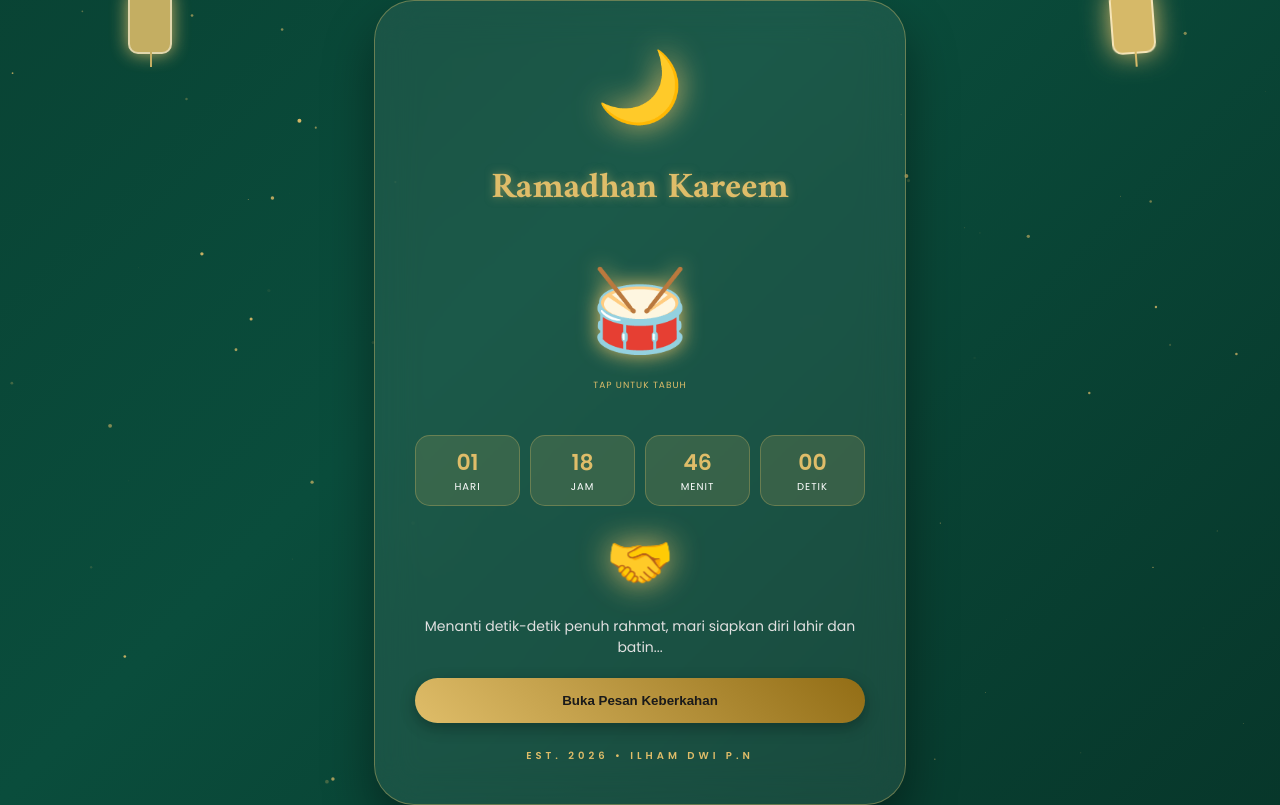
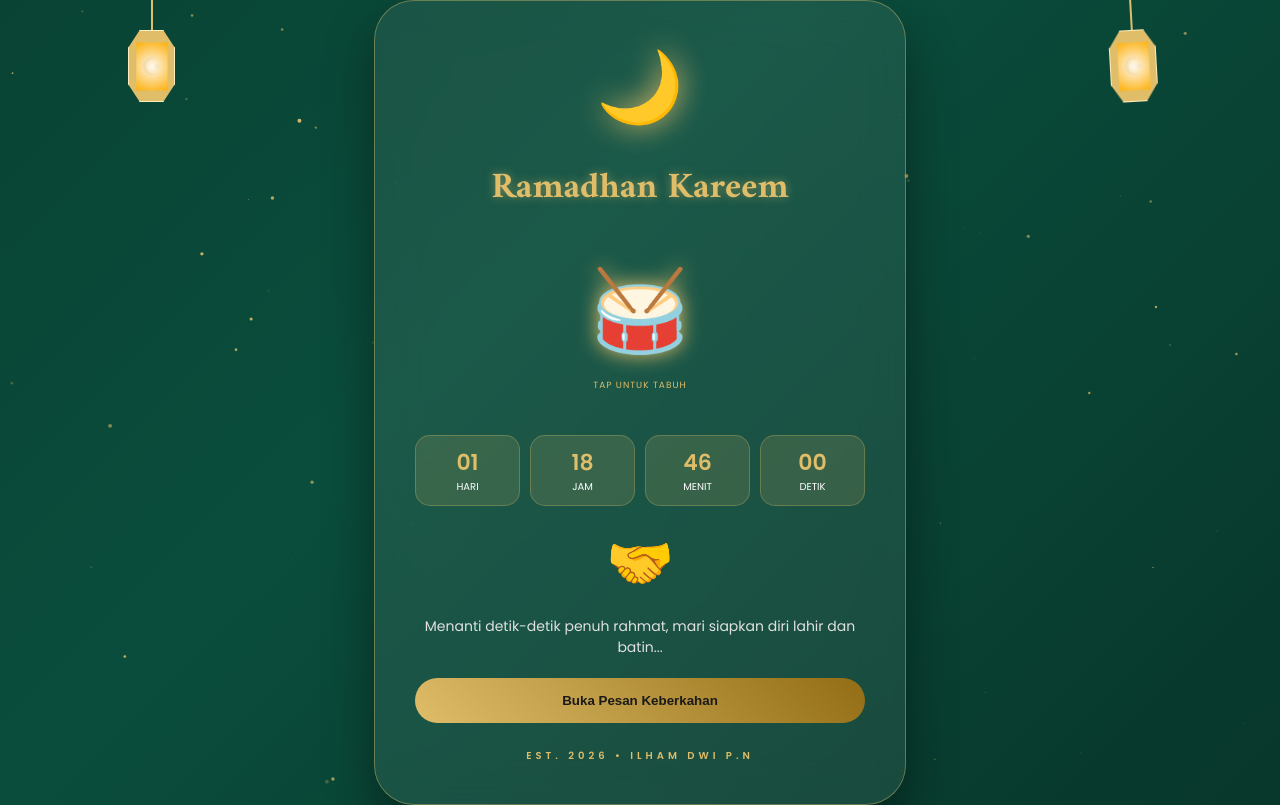
Before and after one commit to ilhamdwi/ucapan-ramadhan, a plain HTML site: page index.html in a window 1280 px wide. Drawn offline with Linux system fonts and the light colour scheme.

Commit message:
Update index.html

```diff
--- a/index.html
+++ b/index.html
@@ -11,6 +11,7 @@
             --light-gold: #ffebbc;
             --dark-green: #041d16;
             --mid-green: #0a4d3c;
+            --lantern-glow: rgba(255, 174, 0, 0.6);
         }
 
         body {
@@ -36,50 +37,70 @@
 
         #canvas-stars {
             position: fixed;
-            top: 0;
-            left: 0;
-            z-index: 1;
+            top: 0; left: 0; z-index: 1;
             pointer-events: none;
         }
 
-        /* Lampion Modern */
-        .lantern {
+        /* --- LAMPION ISLAMI (FANOUS) --- */
+        .lantern-container {
             position: absolute;
-            width: 40px;
-            height: 60px;
-            background: var(--gold);
-            border-radius: 10px;
-            top: -10px;
+            top: -20px;
             z-index: 5;
-            animation: swing 3s ease-in-out infinite alternate, glow 2s infinite alternate;
             transform-origin: top center;
-            box-shadow: 0 0 20px var(--gold);
-            border: 2px solid var(--light-gold);
-        }
-
-        @keyframes glow {
-            from { box-shadow: 0 0 10px var(--gold); opacity: 0.8; }
-            to { box-shadow: 0 0 30px var(--gold); opacity: 1; }
-        }
-
-        .lantern::after {
-            content: "";
-            position: absolute;
-            bottom: -15px;
-            left: 50%;
-            width: 2px;
-            height: 20px;
-            background: var(--gold);
+            animation: swing 3s ease-in-out infinite alternate;
         }
 
         .lantern-left { left: 10%; animation-delay: 0.5s; }
         .lantern-right { right: 10%; }
 
-        @keyframes swing {
-            from { transform: rotate(-8deg); }
-            to { transform: rotate(8deg); }
+        .fanous {
+            width: 45px;
+            height: 70px;
+            background: var(--gold);
+            clip-path: polygon(25% 0%, 75% 0%, 100% 25%, 100% 75%, 75% 100%, 25% 100%, 0% 75%, 0% 25%);
+            position: relative;
+            box-shadow: 0 0 20px var(--lantern-glow);
+            border: 1px solid var(--light-gold);
         }
 
+        /* Ornamen di dalam lentera */
+        .fanous::before {
+            content: "☪";
+            position: absolute;
+            top: 50%; left: 50%;
+            transform: translate(-50%, -50%);
+            color: rgba(0,0,0,0.5);
+            font-size: 24px;
+        }
+
+        /* Efek cahaya api di dalam */
+        .fanous-inner {
+            position: absolute;
+            top: 15%; left: 15%;
+            width: 70%; height: 70%;
+            background: radial-gradient(circle, #fff, #ffae00);
+            opacity: 0.8;
+            animation: flickering 2s infinite alternate;
+        }
+
+        .lantern-wire {
+            width: 2px;
+            height: 50px;
+            background: var(--gold);
+            margin: 0 auto;
+        }
+
+        @keyframes flickering {
+            0% { opacity: 0.6; transform: scale(0.9); }
+            100% { opacity: 1; transform: scale(1); }
+        }
+
+        @keyframes swing {
+            from { transform: rotate(-6deg); }
+            to { transform: rotate(6deg); }
+        }
+
+        /* --- KONTEN KARTU --- */
         .card {
             position: relative;
             z-index: 10;
@@ -114,21 +135,19 @@
             text-shadow: 0 0 10px rgba(223, 189, 105, 0.5);
         }
 
-        /* --- STYLING BEDUG BARU --- */
         .bedug-container {
             margin: 20px auto;
             cursor: pointer;
             position: relative;
             display: inline-block;
-            transition: transform 0.1s active;
         }
         .bedug-icon {
             font-size: 80px;
             display: block;
             filter: drop-shadow(0 0 10px var(--gold));
-            user-select: none;
         }
-        .bedug-container:active { transform: scale(1.2); }
+        .bedug-container:active { transform: scale(1.1); }
+
         .hit-ripple {
             position: absolute;
             top: 50%; left: 50%;
@@ -140,20 +159,6 @@
             pointer-events: none;
         }
 
-        /* --- STYLING SALAMAN BARU --- */
-        .salaman-icon {
-            font-size: 50px;
-            margin: 15px 0;
-            animation: handshakePulse 2s infinite;
-            display: block;
-        }
-        @keyframes handshakePulse {
-            0% { transform: scale(1); filter: drop-shadow(0 0 0px var(--gold)); }
-            50% { transform: scale(1.1); filter: drop-shadow(0 0 15px var(--gold)); }
-            100% { transform: scale(1); filter: drop-shadow(0 0 0px var(--gold)); }
-        }
-
-        /* Countdown Style */
         .countdown {
             display: flex;
             justify-content: center;
@@ -173,7 +178,18 @@
             font-weight: 700;
             color: var(--gold);
         }
-        .countdown-label { font-size: 10px; text-transform: uppercase; letter-spacing: 1px; }
+        .countdown-label { font-size: 10px; text-transform: uppercase; }
+
+        .salaman-icon {
+            font-size: 50px;
+            margin: 15px 0;
+            animation: handshakePulse 2s infinite;
+        }
+
+        @keyframes handshakePulse {
+            0%, 100% { transform: scale(1); }
+            50% { transform: scale(1.1); }
+        }
 
         .typing-text {
             font-size: 14px;
@@ -191,13 +207,7 @@
             font-weight: 700;
             cursor: pointer;
             transition: 0.3s;
-            box-shadow: 0 5px 15px rgba(0,0,0,0.3);
             width: 100%;
-        }
-
-        .btn:hover {
-            transform: scale(1.03);
-            box-shadow: 0 8px 25px rgba(223, 189, 105, 0.4);
         }
 
         #extraMessage {
@@ -227,8 +237,14 @@
 
     <canvas id="canvas-stars"></canvas>
 
-    <div class="lantern lantern-left"></div>
-    <div class="lantern lantern-right"></div>
+    <div class="lantern-container lantern-left">
+        <div class="lantern-wire"></div>
+        <div class="fanous"><div class="fanous-inner"></div></div>
+    </div>
+    <div class="lantern-container lantern-right">
+        <div class="lantern-wire"></div>
+        <div class="fanous"><div class="fanous-inner"></div></div>
+    </div>
 
     <div class="card">
         <span class="moon">🌙</span>
@@ -262,7 +278,6 @@
     </div>
 
     <script>
-        // --- ANIMASI BEDUG SCRIPT ---
         function playBedugEffect() {
             const ripple = document.getElementById('ripple');
             ripple.style.opacity = '1';
@@ -273,19 +288,15 @@
             }, 200);
         }
 
-        // --- LOGIKA HITUNG MUNDUR REAL-TIME ---
         const targetDate = new Date("February 18, 2026 00:00:00").getTime();
 
         function updateCountdown() {
             const now = new Date().getTime();
             const diff = targetDate - now;
-
             if (diff <= 0) {
                 document.getElementById('countdown-box').innerHTML = "<h2 style='color:var(--gold)'>Selamat Menunaikan Ibadah Puasa!</h2>";
-                document.getElementById('title').innerText = "Ramadhan Mubarak";
                 return;
             }
-
             const d = Math.floor(diff / (1000 * 60 * 60 * 24));
             const h = Math.floor((diff % (1000 * 60 * 60 * 24)) / (1000 * 60 * 60));
             const m = Math.floor((diff % (1000 * 60 * 60)) / (1000 * 60));
@@ -299,15 +310,10 @@
         setInterval(updateCountdown, 1000);
         updateCountdown();
 
-        // --- EFEK PARTIKEL BINTANG ---
         const canvas = document.getElementById('canvas-stars');
         const ctx = canvas.getContext('2d');
         let particles = [];
-
-        function resize() {
-            canvas.width = window.innerWidth;
-            canvas.height = window.innerHeight;
-        }
+        function resize() { canvas.width = window.innerWidth; canvas.height = window.innerHeight; }
         window.addEventListener('resize', resize);
         resize();
 
@@ -322,22 +328,15 @@
                 this.opacity = Math.random();
             }
             update() {
-                this.x += this.speedX;
-                this.y += this.speedY;
+                this.x += this.speedX; this.y += this.speedY;
                 if (this.x > canvas.width || this.x < 0 || this.y > canvas.height || this.y < 0) this.reset();
             }
             draw() {
                 ctx.fillStyle = `rgba(223, 189, 105, ${this.opacity})`;
-                ctx.beginPath();
-                ctx.arc(this.x, this.y, this.size, 0, Math.PI * 2);
-                ctx.fill();
+                ctx.beginPath(); ctx.arc(this.x, this.y, this.size, 0, Math.PI * 2); ctx.fill();
             }
         }
-
-        function init() {
-            for (let i = 0; i < 100; i++) particles.push(new Particle());
-        }
-
+        function init() { for (let i = 0; i < 100; i++) particles.push(new Particle()); }
         function animate() {
             ctx.clearRect(0, 0, canvas.width, canvas.height);
             particles.forEach(p => { p.update(); p.draw(); });
@@ -345,7 +344,6 @@
         }
         init(); animate();
 
-        // --- EFEK MENGETIK ---
         const text = "Menanti detik-detik penuh rahmat, mari siapkan diri lahir dan batin...";
         let j = 0;
         function type() {
@@ -359,12 +357,7 @@
         function showPesan() {
             const msg = document.getElementById("extraMessage");
             msg.style.display = (msg.style.display === "block") ? "none" : "block";
-            if(msg.style.display === "block") {
-                 ctx.fillStyle = "white";
-                 ctx.fillRect(0,0, canvas.width, canvas.height);
-            }
         }
-
         window.onload = type;
     </script>
 </body>
```
